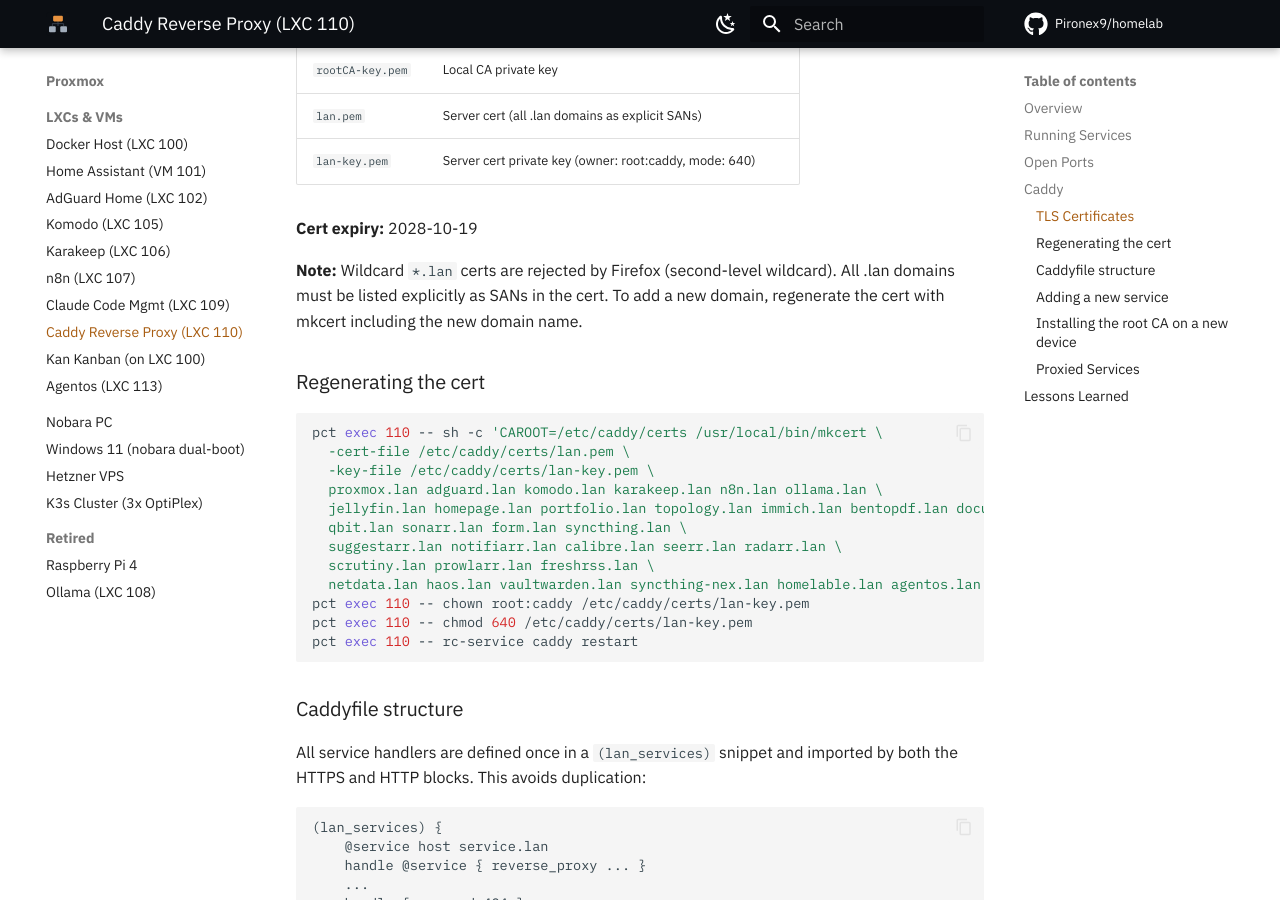
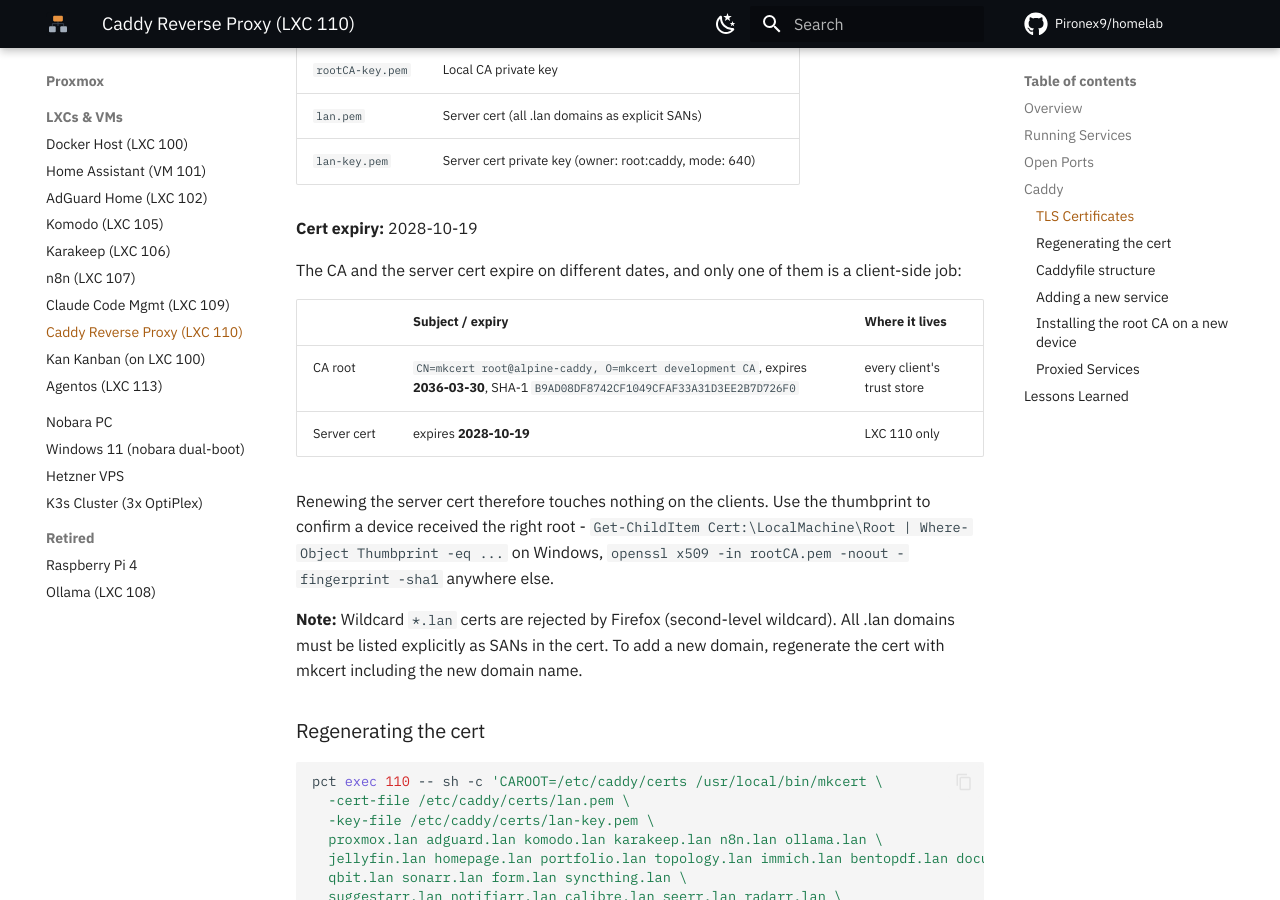
Before and after one commit to Pironex9/homelab, an MkDocs documentation site: the page built from docs/hosts/caddy.md, in a window 1280 px wide and 900 px high, scrolled down 1498 px. Built offline with MkDocs 1.6.1 and Material for MkDocs 9.7.7, drawn with Linux system fonts in a browser that asks for light colours; comment, search, counter and statistics services are not loaded.

Commit message:
docs(caddy): the CA and the server cert expire eight years apart
Verified live on the Windows box: the root that ships to clients is
CN=mkcert root@alpine-caddy, valid to 2036-03-30, while the cert Caddy
serves runs out in 2028. Only the latter needs regenerating on LXC 110,
and that renewal touches no client trust store - worth stating, because
the single "Cert expiry" line read as if both dates were the same.

Records the SHA-1 thumbprint too, so a new device can be checked against
the root it was actually meant to receive.

Co-Authored-By: Claude Opus 5 <noreply@anthropic.com>
Claude-Session: https://claude.ai/code/session_01HiQJc3sqzLVzR7df6TRiNb

```diff
--- a/docs/hosts/caddy.md
+++ b/docs/hosts/caddy.md
@@ -45,6 +45,15 @@ Generated with mkcert using a local CA (CAROOT=/etc/caddy/certs):
 | `lan-key.pem` | Server cert private key (owner: root:caddy, mode: 640) |
 
 **Cert expiry:** 2028-10-19
+
+The CA and the server cert expire on different dates, and only one of them is a client-side job:
+
+| | Subject / expiry | Where it lives |
+|---|---|---|
+| CA root | `CN=mkcert root@alpine-caddy, O=mkcert development CA`, expires **2036-03-30**, SHA-1 `B9AD08DF8742CF1049CFAF33A31D3EE2B7D726F0` | every client's trust store |
+| Server cert | expires **2028-10-19** | LXC 110 only |
+
+Renewing the server cert therefore touches nothing on the clients. Use the thumbprint to confirm a device received the right root - `Get-ChildItem Cert:\LocalMachine\Root | Where-Object Thumbprint -eq ...` on Windows, `openssl x509 -in rootCA.pem -noout -fingerprint -sha1` anywhere else.
 
 **Note:** Wildcard `*.lan` certs are rejected by Firefox (second-level wildcard). All .lan domains must be listed explicitly as SANs in the cert. To add a new domain, regenerate the cert with mkcert including the new domain name.
 
```
